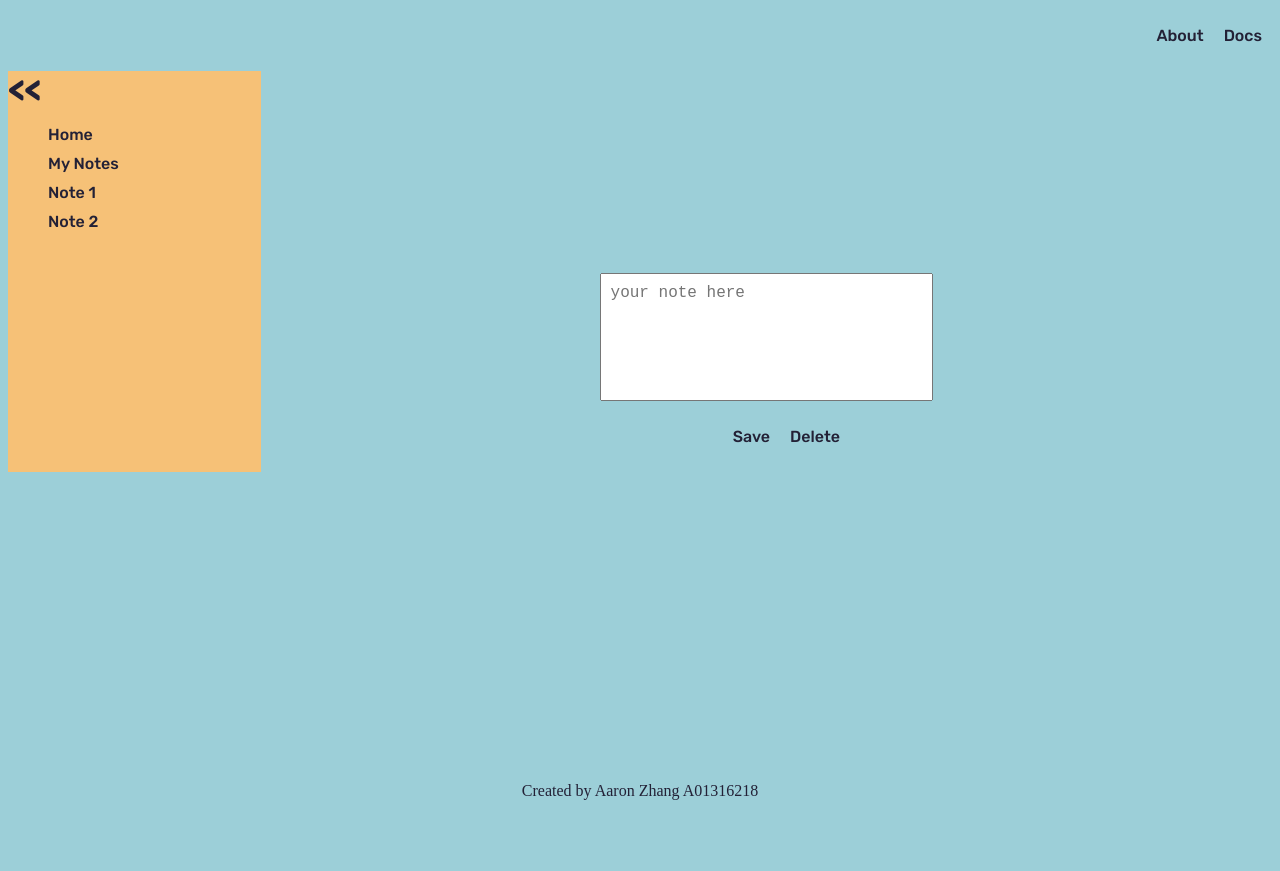
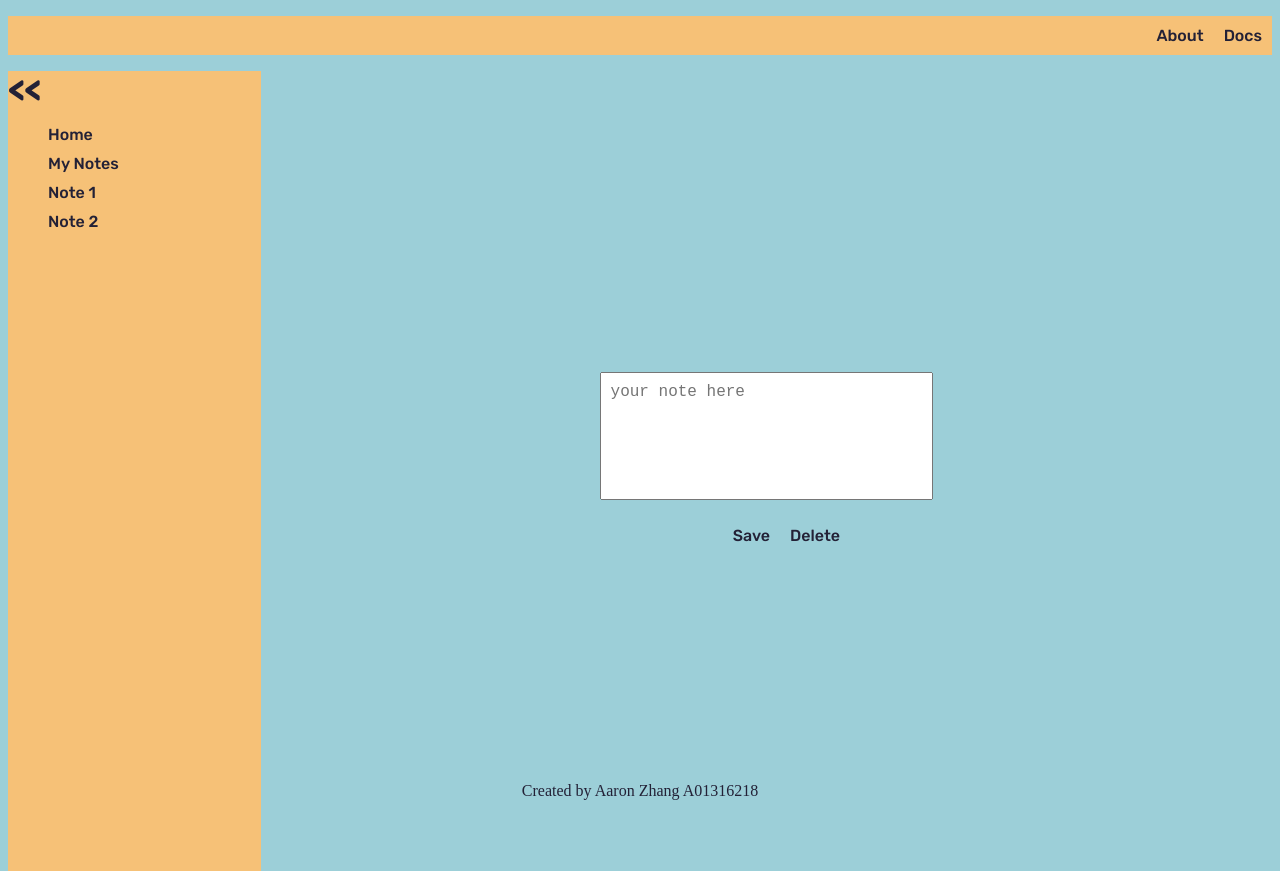
Before and after one commit to azuda/ACIT1620_Assignment1, a plain HTML site: page note.html in a window 1280 px wide. Before the commit the page ends 800 px from the top, so only its background shows below. Drawn offline with Linux system fonts and the light colour scheme.

Commit message:
Additional polishing for style.css

```diff
--- a/CSS/style.css
+++ b/CSS/style.css
@@ -10,6 +10,10 @@ a {
 
 a:hover {
     color: #F6C177;
+}
+
+.top {
+    background-color: #F6C177;
 }
 
 .top ul {
@@ -43,7 +47,6 @@ footer {
 
 .sidebar {
     background-color: #F6C177;
-
 }
 
 .sidebar li {
@@ -86,13 +89,20 @@ textarea {
 
 
 @media screen and (min-width: 600px) {
+    html, body {
+        height: 100%;
+    }
+
     #media {
         display: flex;
         flex-direction: row;
+        height: 100%;
+        min-height: 100%;
     }
 
     .sidebar {
         width: 20%;
+        min-height: 100%;
     }
 
     .sidebar ul {
@@ -101,9 +111,12 @@ textarea {
     }
 
     .textbox {
+        display: flex;
+        justify-content: center;
+        align-items: center;
         width: 80%;
         height: 100%;
-        padding-top: 16%;
+        min-height: 100%;
     }
 
     textarea {
@@ -139,7 +152,8 @@ textarea {
     .textbox {
         width: 100%;
         height: 100%;
-        padding-top: 25%;
+        min-height: 100%;
+        padding-top: 32px;
     }
 
     textarea {
```
